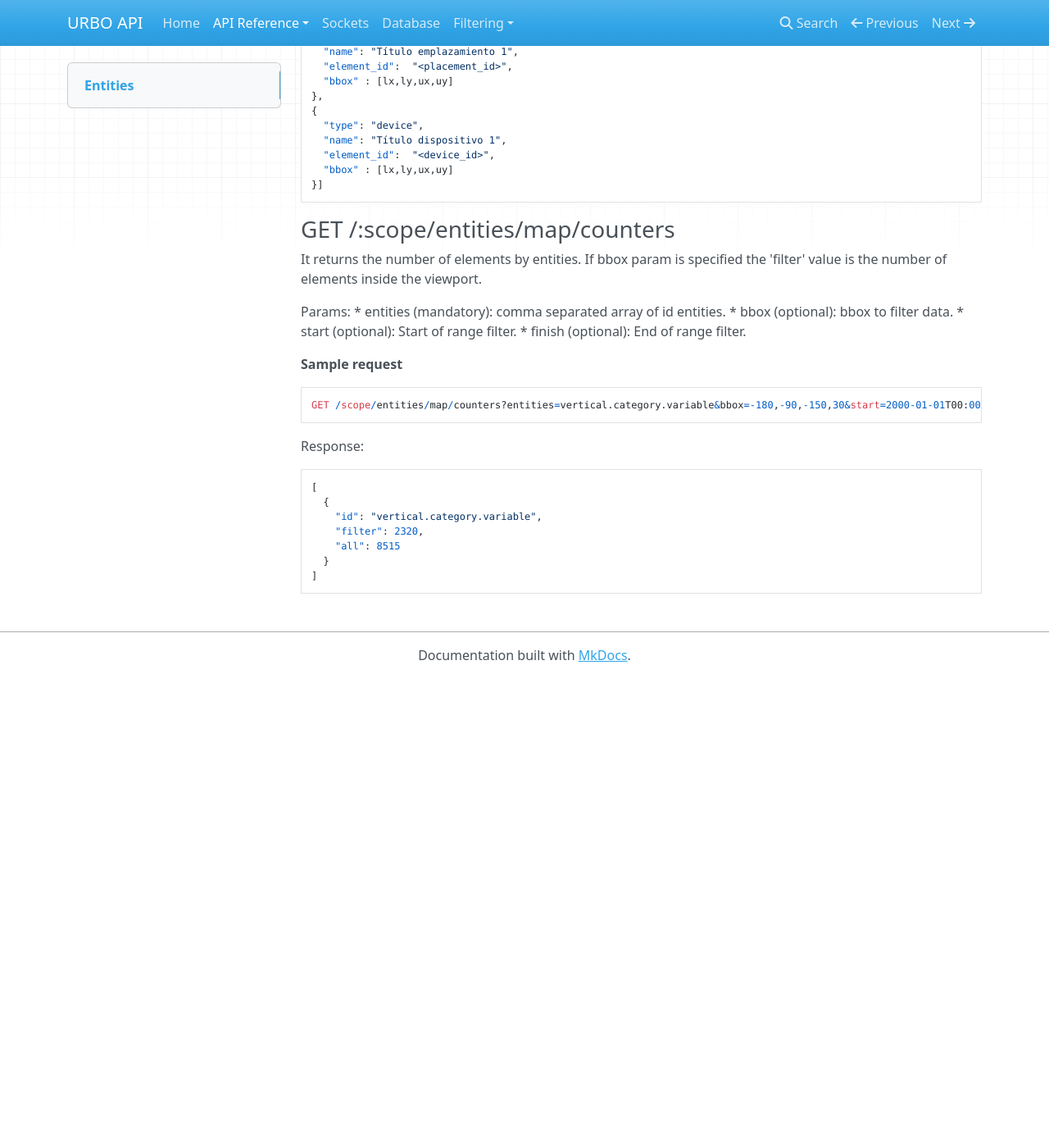
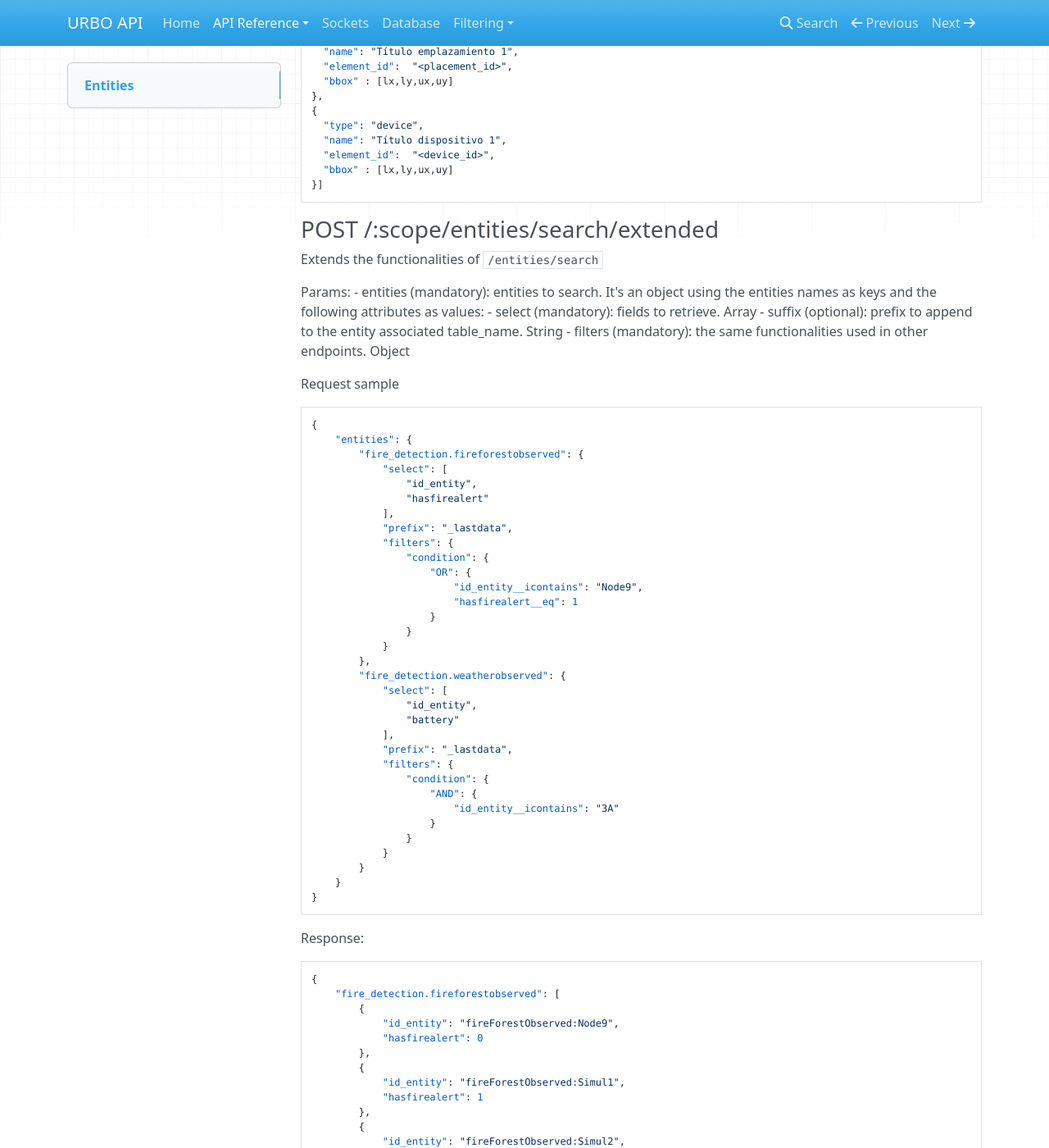
Before and after one commit to GeographicaGS/UrboCore-api, an MkDocs documentation site: the page built from docs/reference/entities.md, in a window 1280 px wide and 1400 px high, scrolled down 747 px. Shown: the whole window at 82% size. Built offline with MkDocs 1.6.1, drawn with Linux system fonts in a browser that asks for light colours; nearby versions of some CDN libraries; old or Windows-style settings are respelled for this version of MkDocs; before the commit the page ends 1574 px from its top, so only the background shows below that; some of the changed text lies outside the part shown.

Commit message:
Docs added

````diff
--- a/docs/reference/entities.md
+++ b/docs/reference/entities.md
@@ -48,6 +48,79 @@ Response:
 }]
 ```
 
+### POST /:scope/entities/search/extended
+
+Extends the functionalities of `/entities/search`
+
+Params:
+- entities (mandatory): entities to search. It's an object using the entities names as keys and the following attributes as values:
+  - select (mandatory): fields to retrieve. Array
+  - suffix (optional): prefix to append to the entity associated table_name. String
+  - filters (mandatory): the same functionalities used in other endpoints. Object
+
+Request sample
+```json
+{
+    "entities": {
+        "fire_detection.fireforestobserved": {
+            "select": [
+                "id_entity",
+                "hasfirealert"
+            ],
+            "prefix": "_lastdata",
+            "filters": {
+                "condition": {
+                    "OR": {
+                        "id_entity__icontains": "Node9",
+                        "hasfirealert__eq": 1
+                    }
+                }
+            }
+        },
+        "fire_detection.weatherobserved": {
+            "select": [
+                "id_entity",
+                "battery"
+            ],
+            "prefix": "_lastdata",
+            "filters": {
+                "condition": {
+                    "AND": {
+                        "id_entity__icontains": "3A"
+                    }
+                }
+            }
+        }
+    }
+}
+```
+
+Response:
+```json
+{
+    "fire_detection.fireforestobserved": [
+        {
+            "id_entity": "fireForestObserved:Node9",
+            "hasfirealert": 0
+        },
+        {
+            "id_entity": "fireForestObserved:Simul1",
+            "hasfirealert": 1
+        },
+        {
+            "id_entity": "fireForestObserved:Simul2",
+            "hasfirealert": 1
+        }
+    ],
+    "fire_detection.weatherobserved": [
+        {
+            "id_entity": "weatherObserved:Node3A",
+            "battery": 78.647
+        }
+    ]
+}
+```
+
 ### GET /:scope/entities/map/counters
 
 It returns the number of elements by entities. If bbox param is specified the 'filter' value is the number of elements inside the viewport.
````
Also changed, not shown: 1 other file.
